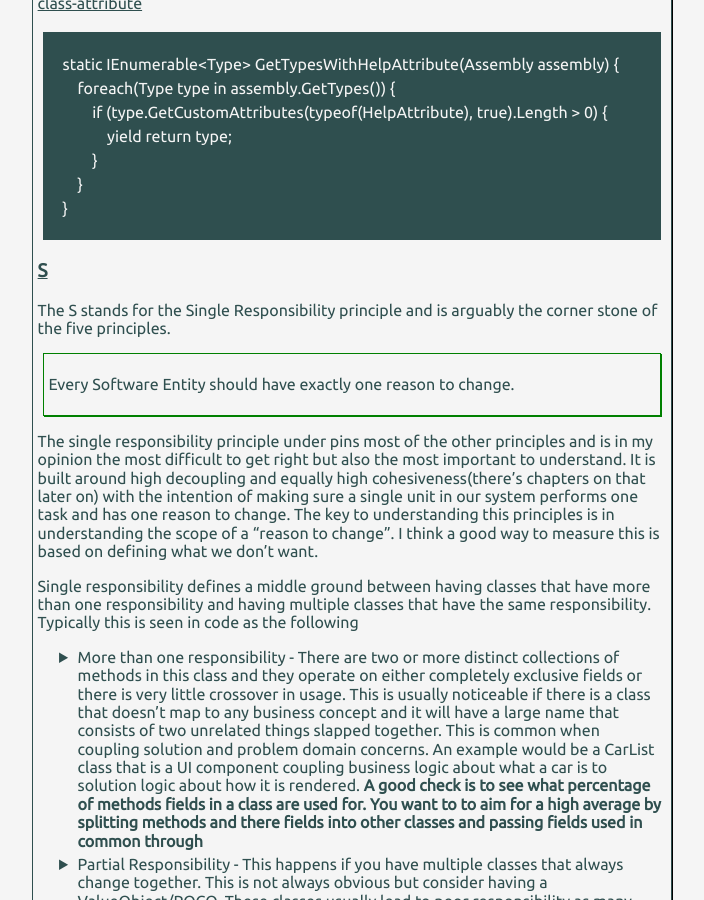
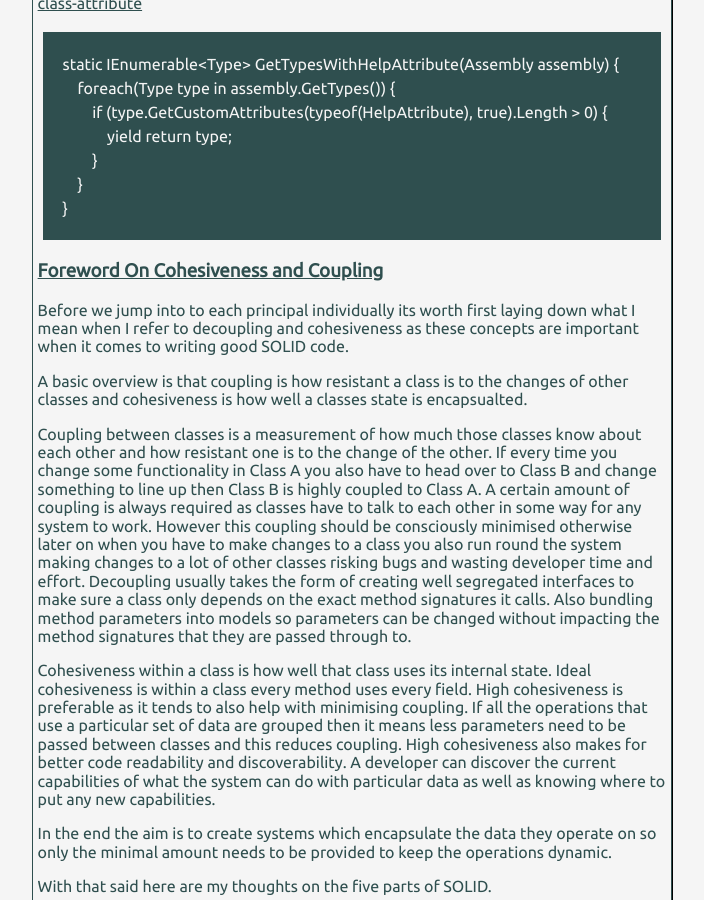
Before and after one commit to Mcphylus12/mcphylus12.github.io, a Jekyll site: the page built from _posts/2019-08-29-SOLID.md, in a window 1280 px wide and 900 px high, scrolled down 1260 px. Shown: the whole window, without its empty margins (297-1001 px from the left). Built offline with Jekyll 4.4.1, drawn with Linux system fonts in a browser that asks for light colours; some of the changed text lies outside the part shown.

Commit message:
Added work to solid blog

````diff
--- a/_posts/2019-08-29-SOLID.md
+++ b/_posts/2019-08-29-SOLID.md
@@ -41,18 +41,32 @@
 }
 ```
 
+### Foreword On Cohesiveness and Coupling
+
+Before we jump into to each principal individually its worth first laying down what I mean when I refer to decoupling and cohesiveness as these concepts are important when it comes to writing good SOLID code.
+
+A basic overview is that coupling is how resistant a class is to the changes of other classes and cohesiveness is how well a classes state is encapsualted.
+
+Coupling between classes is a measurement of how much those classes know about each other and how resistant one is to the change of the other. If every time you change some functionality in Class A you also have to head over to Class B and change something to line up then Class B is highly coupled to Class A. A certain amount of coupling is always required as classes have to talk to each other in some way for any system to work. However this coupling should be consciously minimised otherwise later on when you have to make changes to a class you also run round the system making changes to a lot of other classes risking bugs and wasting developer time and effort. Decoupling usually takes the form of creating well segregated interfaces to make sure a class only depends on the exact method signatures it calls. Also bundling method parameters into models so parameters can be changed without impacting the method signatures that they are passed through to.
+
+Cohesiveness within a class is how well that class uses its internal state. Ideal cohesiveness is within a class every method uses every field. High cohesiveness is preferable as it tends to also help with minimising coupling. If all the operations that use a particular set of data are grouped then it means less parameters need to be passed between classes and this reduces coupling. High cohesiveness also makes for better code readability and discoverability. A developer can discover the current capabilities of what the system can do with particular data as well as knowing where to put any new capabilities.
+
+In the end the aim is to create systems which encapsulate the data they operate on so only the minimal amount needs to be provided to keep the operations dynamic.
+
+With that said here are my thoughts on the five parts of SOLID.
+
 ### S
 The S stands for the Single Responsibility principle and is arguably the corner stone of the five principles.
 
 > Every Software Entity should have exactly one reason to change.
 {: .green }
 
-The single responsibility principle under pins most of the other principles and is in my opinion the most difficult to get right but also the most important to understand. It is built around high decoupling and equally high cohesiveness(there's chapters on that later on) with the intention of making sure a single unit in our system performs one task and has one reason to change. The key to understanding this principles is in understanding the scope of a "reason to change". I think a good way to measure this is based on defining what we don't want.
+The single responsibility principle under pins most of the other principles and is in my opinion the most difficult to get right but also the most important to understand. It is built around high decoupling and equally high cohesiveness with the intention of making sure a single unit in our system performs one task and has one reason to change. The key to understanding this principle is in understanding the scope of a "reason to change". I think a good way to measure this is based on defining what we don't want.
 
 Single responsibility defines a middle ground between having classes that have more than one responsibility and having multiple classes that have the same responsibility. Typically this is seen in code as the following
 
 - More than one responsibility - There are two or more distinct collections of methods in this class and they operate on either completely exclusive fields or there is very little crossover in usage. This is usually noticeable if there is a class that doesn't map to any business concept and it will have a large name that consists of two unrelated things slapped together. This is common when coupling solution and problem domain concerns. An example would be a CarList class that is a UI component coupling business logic about what a car is to solution logic about how it is rendered. **A good check is to see what percentage of methods fields in a class are used for. You want to to aim for a high average by splitting methods and there fields into other classes and passing fields used in common through**
-- Partial Responsibility -  This happens if you have multiple classes that always change together. This is not always obvious but consider having a ValueObject/POCO. These classes usually lead to poor responsibility as many classes might use a field on this POCO. This is high coupling as many classes all will need to be changed if this field is changed, it is an example of the feature envy anti pattern and breaks single responsibility. If 3 methods all throughout your system must change whenever you change a field in this POCO then the methods should all be in the same class. This means changes to the fields do not have an impact outside of the class. **A good check is to find methods with large numbers of parameters as they rely on non class state which comes from somewhere it shouldn't. Gets and Sets are also common signs of the feature envy anti pattern and as such break the single responsibility principle.**
+- Partial Responsibility -  This happens if you have multiple classes that always change together. This is not always obvious but consider having a ValueObject/POCO. These classes usually lead to poor responsibility as many classes might use a field on this POCO. This is high coupling as many classes all will need to be changed if this field is changed, it is an example of the feature envy anti pattern and breaks single responsibility. If 3 methods all throughout your system must change whenever you change a field in this POCO then the methods should all be in the same class. This means changes to the fields do not have an impact outside of the class. **A good check is to find methods with large numbers of parameters as they rely on non class state which comes from somewhere it shouldn't. Gets and Sets can be common signs of the feature envy anti pattern and as such break the single responsibility principle.**
 
 ### O
 
@@ -61,12 +75,25 @@
 > Software Entities should be open for extension but closed for modification.
 {: .green }
 
+The Open/Closed principle is about creating a system that can have features added to it without having to modify it. The closed aspect of the principle refers to the fact that an existing system is closed because it could be used by other systems(i.e. it is in deployment). The open aspect refers to the fact that the system is still extensible and features can be added. Ultimately the aim for the open closed principle is to be able to add behaviour to a system without having to rebuild, recompile or redeploy the existing system. Achieving this aim pretty much requires the adoption of a plugin based architecture in your system.
+
+<!-- Achieving system wide plugin arch is difficult but the benefits can still be gained by building components/classes/modules that support this architecture as they are more robust and future proof. About Detecting bad plugin style code and -->
+
 ### L
 
 The L stands for the Liskov Substitution Principle.
 
 > Sub types of a Software Entity must be able to replace usages of it without impacting the correctness of the program.
 {: .green }
+
+The Liskov Substitution Principle is one of the easier principles to define and catch violations of as it very unambiguous. It states that when classes/interfaces are inheriting from one another the child must adhere to certain rules to make sure it can be used as an implementation of the parent without risking correctness of the system.
+
+- The Child must accept parameters that are similar or more abstract than the parent. This is so users can pass parameters to the abstraction with the guarantee that all implementers can handle the parameter. eg if an abstraction accepts a positive integer the implementation cannot require something more specific like an even number because then users of the abstraction would need to know if that particular implementation is being used to avoid passing an invalid parameters (an odd number).
+- The Child must return values that are similar or more concrete/specific than the parent. This is so users of the abstraction are always receiving something that conforms to the contract of the abstraction and can use it without error. eg if an abstraction contains a method signature the implementation should not omit this method(or throw a not implemented error) as users of the abstraction should be able to all the implementation with no fear of lack of implementation.
+
+In most languages this principle is enforced through type safety in the language. However a common gotcha is with regards to nulls.
+
+This is my opinion but to strongly adhere to this principle it is important to be explicit about whether abstraction can return null. If the abstraction is returning an instance or null then the implementation can return null. However if it is not explicit that the abstraction can return null then implementations should not return null. It can be argued that null is an implicit option for any reference type but my view is that this is an important case to be explicit as it avoids the requirement of null checked operations slowly making their way through the code and harming the readability and simplicity of the system.
 
 ### I
 
@@ -75,6 +102,8 @@
 > No Software Entity should depend on functionality it does not use.
 {: .green }
 
+Interface Segregation is about defining your contracts based on usage and not implementation. The aim is to have classes depend on interfaces that define only the functionality the class intends to use.
+
 ### D
 
 The D stands for the Dependency Inversion principle.
````
Also changed, not shown: other parts of _posts/2019-08-29-SOLID.md (+2 -2 lines).
